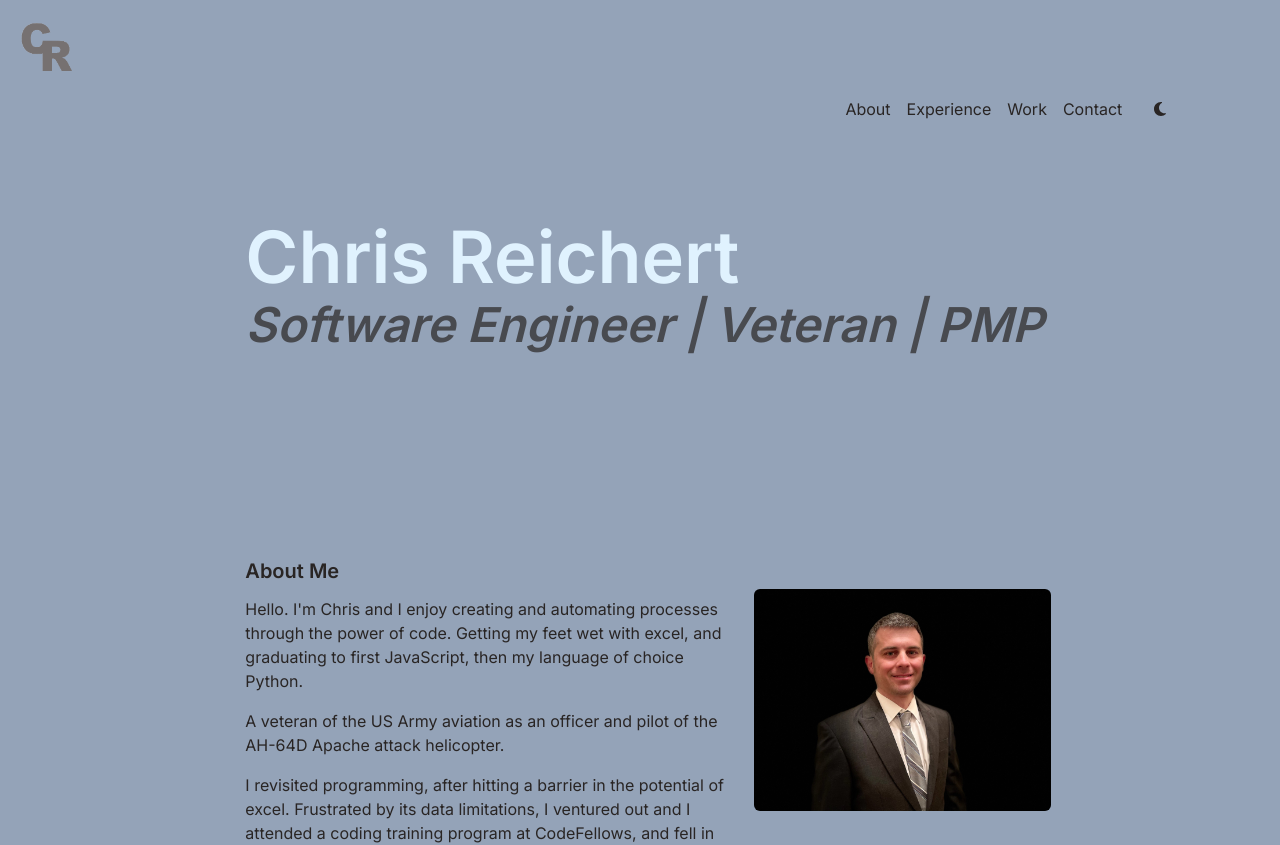
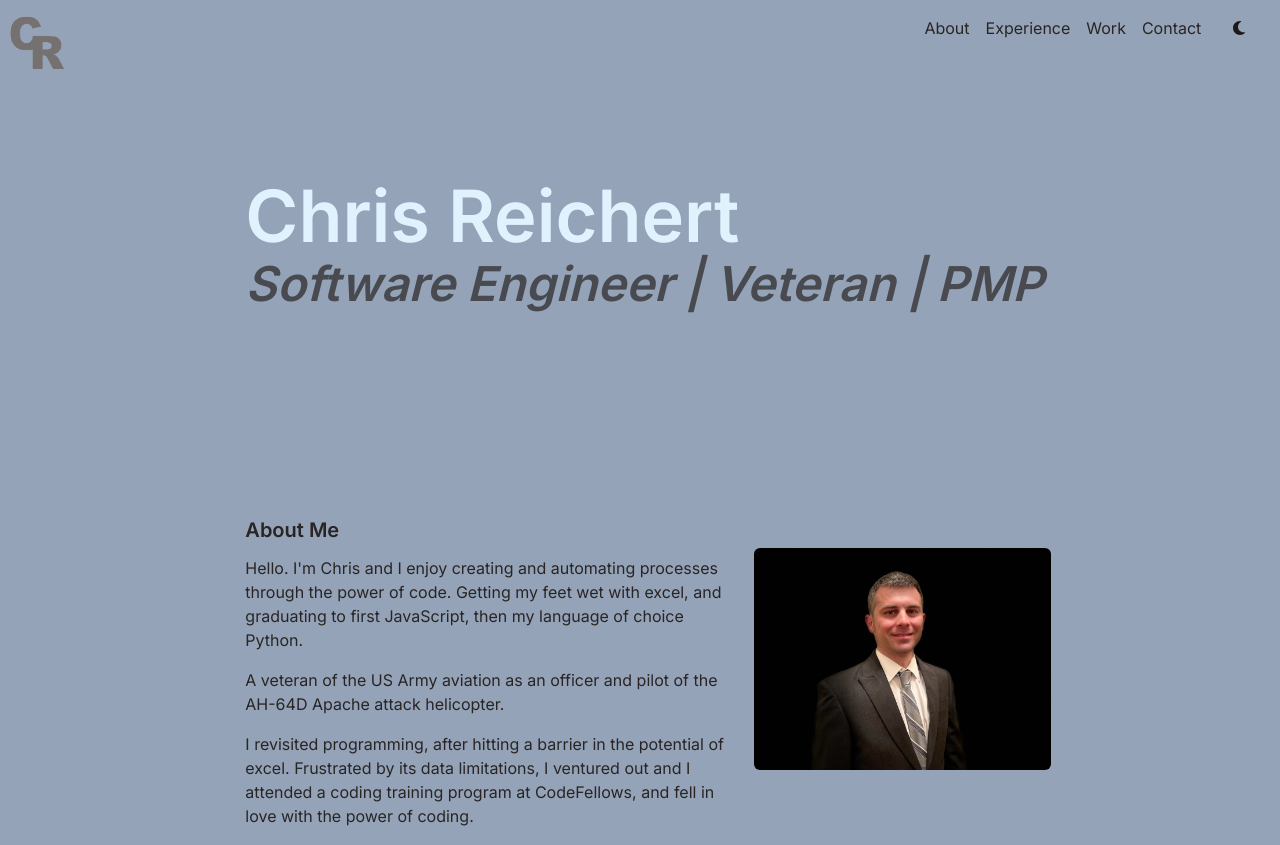
Before and after one commit to reichertc2/portfolio-main-fe, a Next.js app: page / in a window 1280 px wide. Shown: the top 845 px of the page. Built offline with nearby package versions, Linux system fonts and the light colour scheme.

Commit message:
fixed some css and got themes working

```diff
--- a/src/app/default/common/LandingPage.tsx
+++ b/src/app/default/common/LandingPage.tsx
@@ -1,23 +1,25 @@
-import Image from 'next/image'
-import placeHolderImage from '../../../../public/logo_basic.png'
+import Image from 'next/image';
+import { landingPageCenterLogo, landingPageGrid } from '@/app/styles/styles';
+import { IProfile } from '../models/user';
 
 
-export default function LandingPage() {
+interface ILandingPageProps {
+    profile: IProfile;
+}
+
+export const LandingPage: React.FC<ILandingPageProps> = ({ profile }) => {
 
     return (
         <div className='m-auto transition delay-1000'>
 
             <main id="landingMain" className='m-auto w-4/5 '>
-                <div className='m-auto w-4/5 min-h-screen grid grid-cols-7 gap-6 grid-rows-5'>
-                    {/* <h1 id="landingH1">Welcome</h1> */}
-                    <div className='col-start-4 col-end-5 row-start-3 row-end-4'>
+                <div className={`${landingPageGrid}`}>
+                    <div className={`${landingPageCenterLogo}`}>
 
                         <Image
-                            className='animate-pulse rounded-full'
-                            src={placeHolderImage}
-                            alt='Placeholder'
-                            width={100}
-                            height={100}
+                            className='animate-pulse rounded-full w-28 h-28'
+                            src={profile.logo.image}
+                            alt={profile.logo.alt}
                         />
                     </div>
                 </div>
@@ -25,3 +27,5 @@ export default function LandingPage() {
         </div>
     )
 }
+
+export default LandingPage;
--- a/src/app/default/common/MainClientPage.tsx
+++ b/src/app/default/common/MainClientPage.tsx
@@ -20,7 +20,7 @@ export default function MainClientPage() {
 
     return (
         <>
-            {entered ? <MainPage user={profileMain} /> : <LandingPage />}
+            {entered ? <MainPage user={profileMain} /> : <LandingPage profile={profileMain["profile"]}/>}
         </>
     )
 }
--- a/src/app/default/common/components/Header.tsx
+++ b/src/app/default/common/components/Header.tsx
@@ -13,13 +13,11 @@ export const Header: React.FC<IHeaderProps> = ({ profileMain }) => {
 
 
     return (
-        <header className="pt-2 pl-3">
+        <header className="flex flex-row w-full">
             <Image
-                className='rounded-full'
+                className='basis-1/8 rounded-full w-20 h-20 inline'
                 src={profileMain.profile.logo.image}
                 alt={profileMain.profile.logo.alt}
-                width={75}
-                height={75}
             />
             <NavBar />
 
--- a/src/app/default/common/components/NavBar.tsx
+++ b/src/app/default/common/components/NavBar.tsx
@@ -5,6 +5,7 @@ import { useTheme } from "next-themes"
 import { library } from '@fortawesome/fontawesome-svg-core'
 import { faMoon } from "@fortawesome/free-solid-svg-icons"
 import { faSun } from "@fortawesome/free-solid-svg-icons"
+import { baseDarkText, baseText, lightText } from "@/app/styles/colors"
 
 
 library.add(faMoon, faSun)
@@ -13,7 +14,7 @@ interface INavBarProps {
 
 }
 
-export const NavBar: React.FC<INavBarProps>=() =>{
+export const NavBar: React.FC<INavBarProps> = () => {
 
     const { systemTheme, theme, setTheme } = useTheme();
 
@@ -23,7 +24,7 @@ export const NavBar: React.FC<INavBarProps>=() =>{
 
         if (currentTheme === 'dark') {
             return (
-                <button className=""
+                <button className={lightText}
                     onClick={() => setTheme('light')}
                 >
                     <FontAwesomeIcon icon={faSun} />
@@ -31,7 +32,7 @@ export const NavBar: React.FC<INavBarProps>=() =>{
             )
         } else {
             return (
-                <button className=""
+                <button className={baseText}
                     onClick={() => setTheme('dark')}
                 >
                     <FontAwesomeIcon icon={faMoon} />
@@ -48,11 +49,17 @@ export const NavBar: React.FC<INavBarProps>=() =>{
     ]
 
     return (
-        <nav id="leftNavBar" className="inline-block w-11/12 align-top">
+        <nav
+            id="leftNavBar"
+            className="inline-block w-11/12 align-top"
+        >
             <ul className="flex justify-end">
 
                 {navigations.map(nav => (
-                    <li key={nav.label} className="px-2 dark:text-sky-200 pt-4">
+                    <li
+                        key={nav.label}
+                        className={`px-2 dark:${baseDarkText} pt-4`}
+                    >
                         <Link href={nav.path}>
                             <span className="hover-underline-animation">{nav.label}</span>
                         </Link>
@@ -61,9 +68,9 @@ export const NavBar: React.FC<INavBarProps>=() =>{
                 )
                 }
 
-                <li className="px-2 dark:text-sky-200 pt-2">
+                <li className={`px-2 dark:${baseDarkText} pt-2`}>
                 </li>
-                <li className="px-2 darK:text-sky-200 pt-4">
+                <li className={`px-2 dark:${baseDarkText} pt-4`}>
                     {renderThemeChanger()}
                 </li>
             </ul>
--- a/src/app/layout.tsx
+++ b/src/app/layout.tsx
@@ -1,3 +1,5 @@
+'use client'
+
 import './styles/globals.css'
 import { Inter } from 'next/font/google'
 import { ThemeProvider } from 'next-themes';
@@ -15,10 +17,13 @@ export const metadata: Metadata = {
 // formally MyApp
 export default function RootLayout({ children, }: { children: React.ReactNode }) {
   return (
-    // <ThemeProvider attribute='class'>
-      <html lang="en">
-        <body className={inter.className}>{children}</body>
-      </html>
-    // </ThemeProvider>
+    <html lang="en">
+      <body className={inter.className}>
+        <ThemeProvider attribute='class'>
+          {children}
+        </ThemeProvider>
+      </body>
+    </html>
+
   )
 }
--- a/src/app/styles/styles.ts
+++ b/src/app/styles/styles.ts
@@ -14,3 +14,7 @@ export const profileImageAboutMe = `rounded-md`
 export const aboutMeImageSection = `w-2/5 px-4 inline-block align-top `
 
 export const subHeaderText = `text-xl dark:${baseDarkText} py-1 font-semibold`
+
+export const landingPageGrid = `m-auto w-4/5 min-h-screen grid grid-cols-7 gap-6 grid-rows-5`
+
+export const landingPageCenterLogo = `col-start-4 col-end-5 row-start-3 row-end-4`
```
